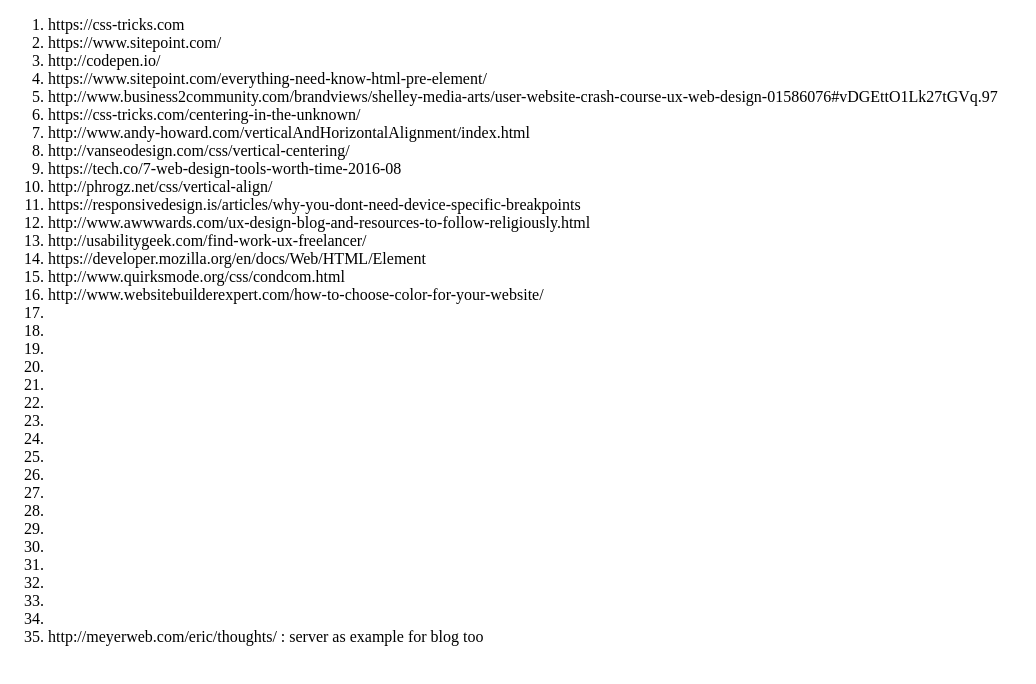
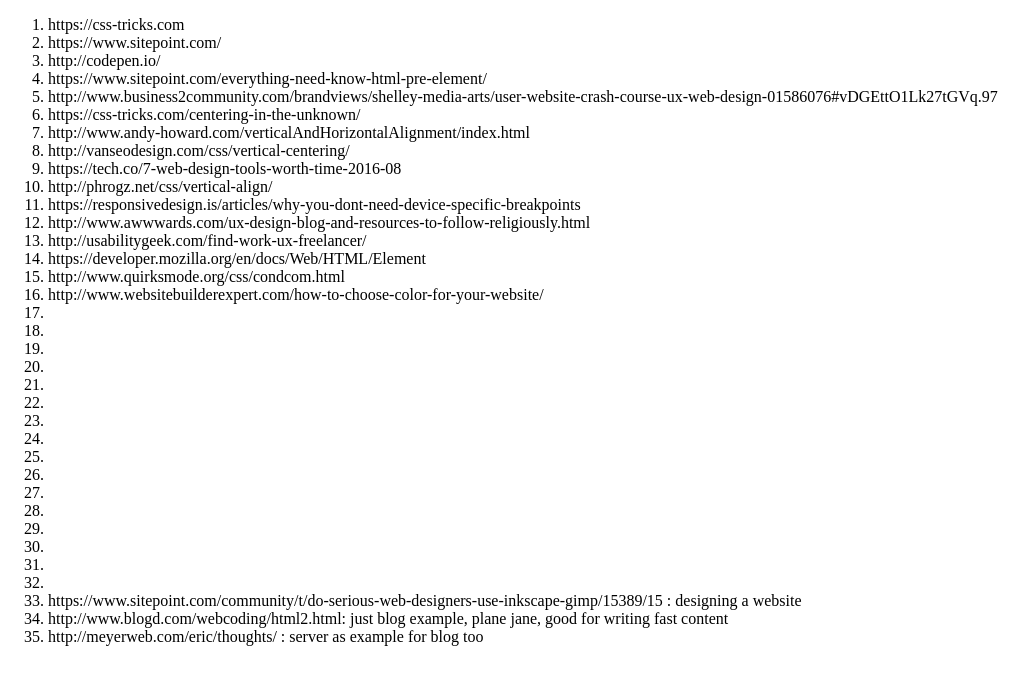
Before and after one commit to ashish-projects/projectHTML, a plain HTML site: page Css-Top-100-websites.html in a window 1280 px wide. Shown: the whole page, without its empty margins (0-1036 px from the left). Drawn offline with Linux system fonts and the light colour scheme.

Commit message:
made changes in index page and added few links

```diff
--- a/Css-Top-100-websites.html
+++ b/Css-Top-100-websites.html
@@ -39,8 +39,8 @@
 <li></li>
 <li></li>
 <li></li>
-<li></li>
-<li></li>
+<li>https://www.sitepoint.com/community/t/do-serious-web-designers-use-inkscape-gimp/15389/15 : designing a website</li>
+<li>http://www.blogd.com/webcoding/html2.html: just blog example, plane jane, good for writing fast content</li>
 <li>http://meyerweb.com/eric/thoughts/ : server as example for blog too</li>
 
 </ol>
```
Also changed, not shown: index.html (+1 -1 lines), roughtpad2.txt.
